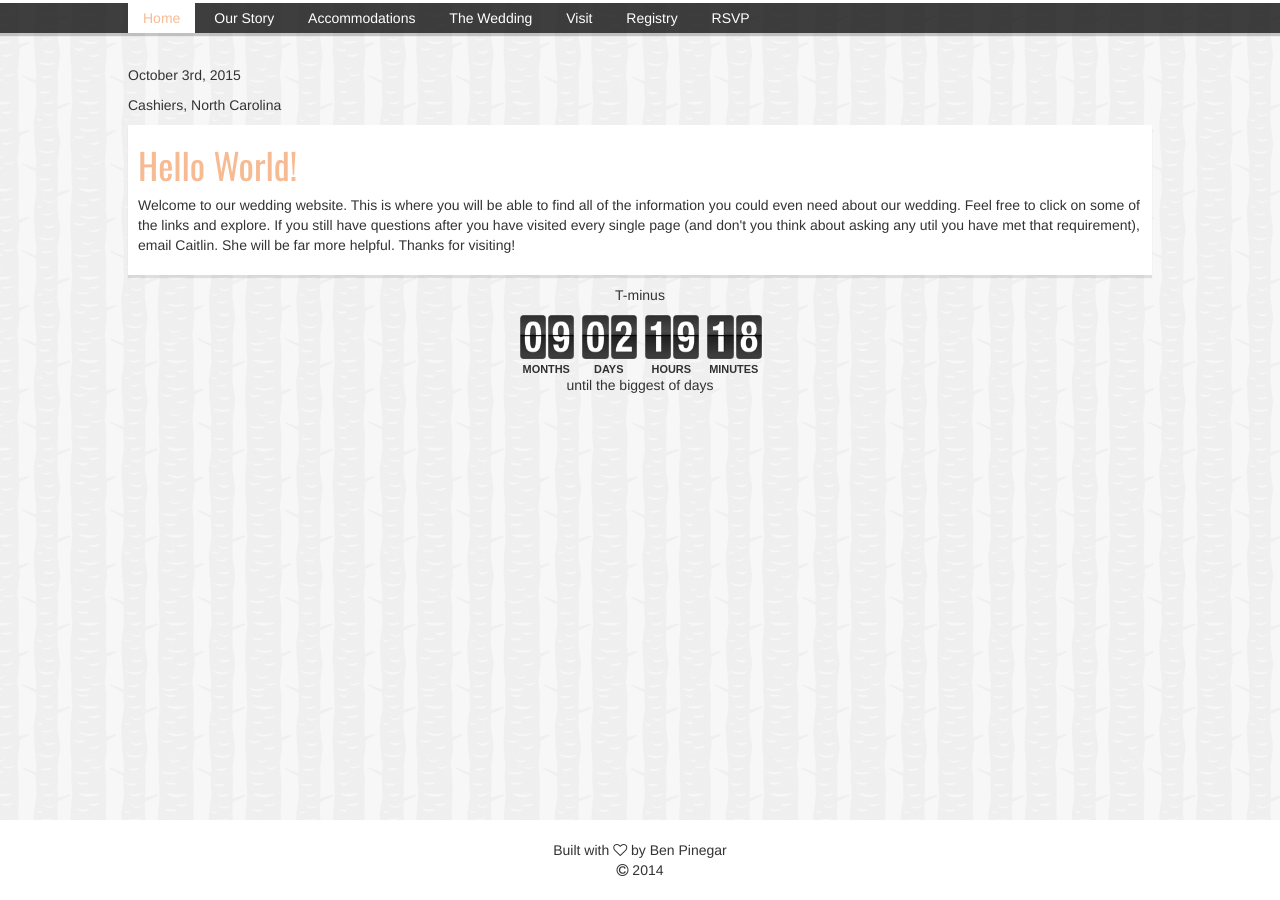
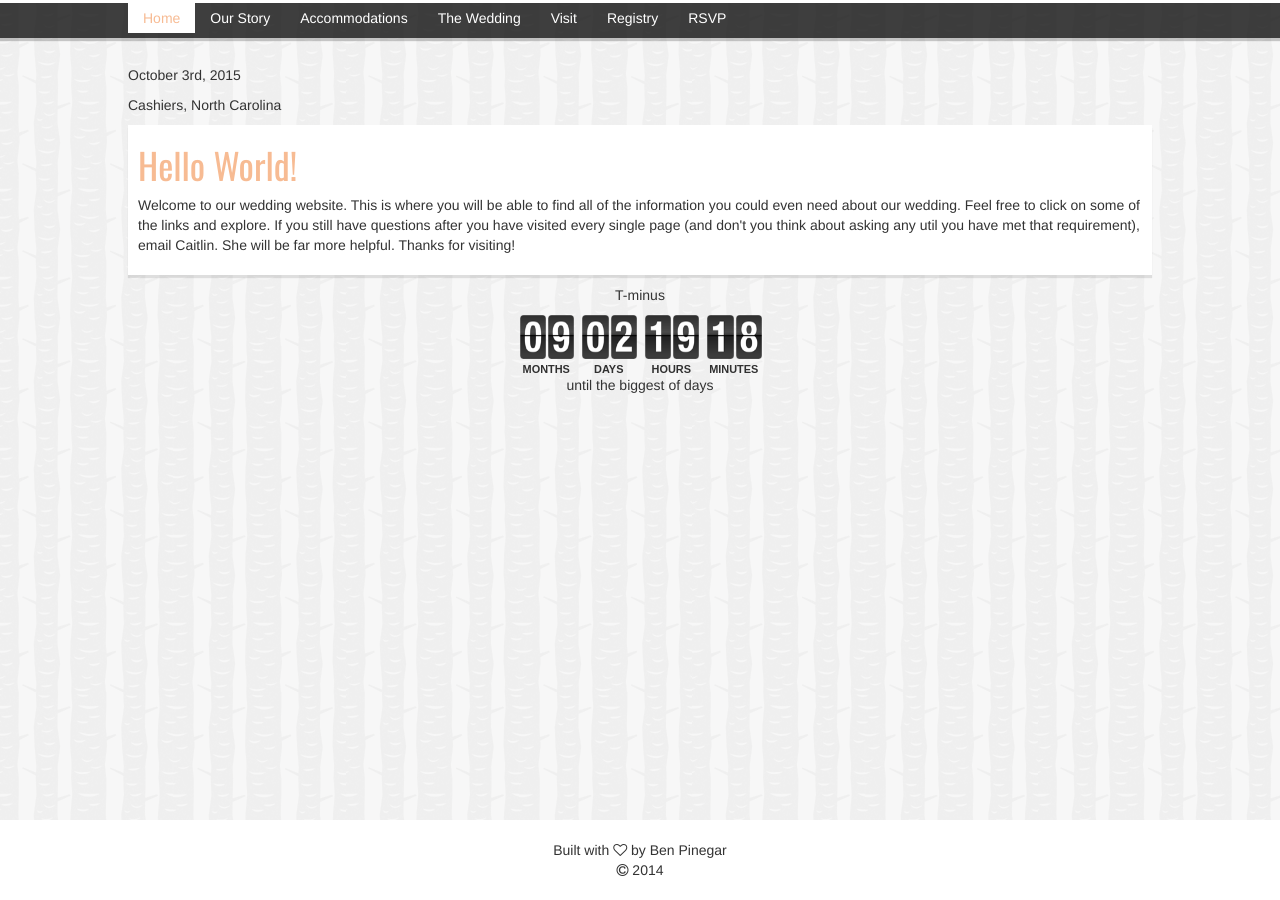
Before and after one commit to bpinegar/bpinegar.github.io, a Jekyll site: the page built from index.html, in a window 1280 px wide. Built offline with Jekyll 4.4.1, drawn with Linux system fonts in a browser that asks for light colours; nearby versions of some CDN libraries.

Commit message:
Update _custom.scss

```diff
--- a/_sass/_custom.scss
+++ b/_sass/_custom.scss
@@ -213,9 +213,6 @@ body {
   padding-bottom: 5px;
 }
 .navbar-nav {
-  text-align: center;
-}
-.navbar-nav > li {
   float: none;
   display: inline-block;
 }
```
